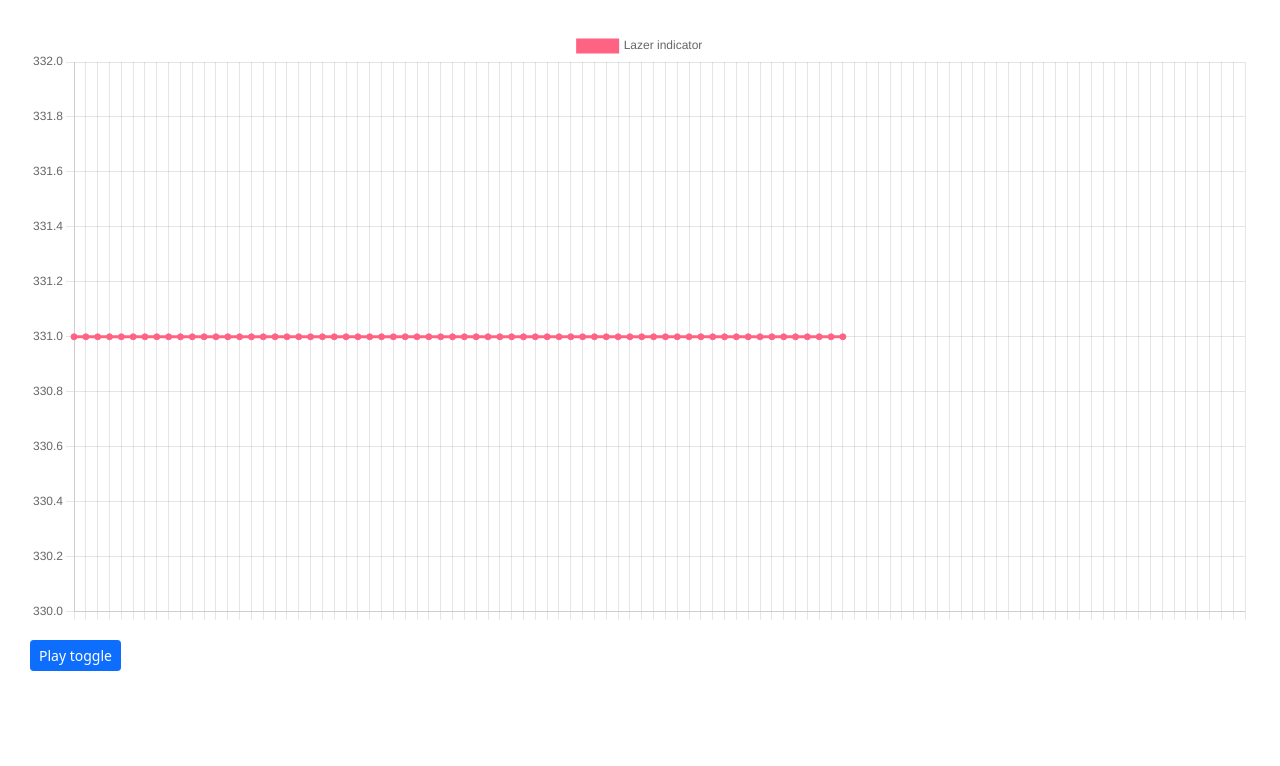
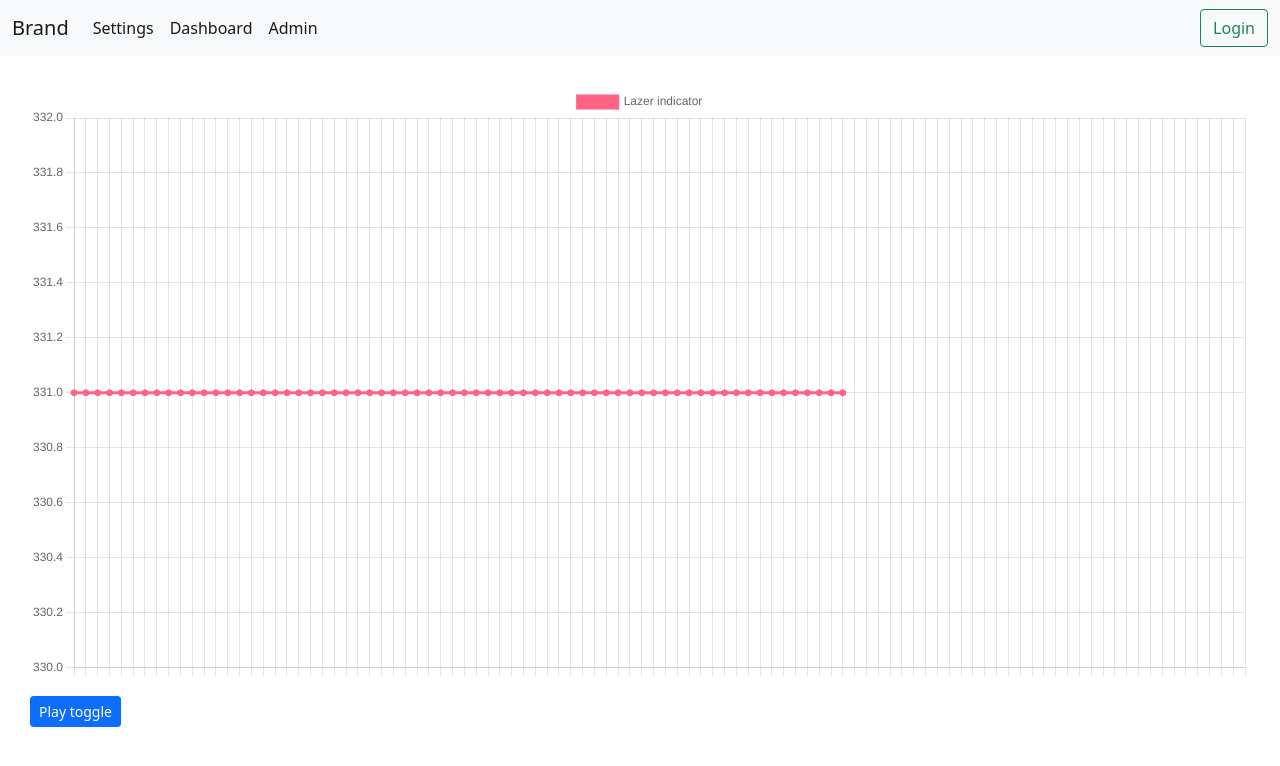
Before and after one commit to welcomehyunseo/flask-fetch-data-example, a Flask app: page /chart in a window 1280 px wide. Shown: the top 766 px of the page. Run offline with Flask 2, Linux system fonts and the light colour scheme.

Commit message:
apply style

```diff
--- a/templates/chart.html
+++ b/templates/chart.html
@@ -19,15 +19,44 @@
       integrity="sha384-ka7Sk0Gln4gmtz2MlQnikT1wXgYsOg+OMhuP+IlRH9sENBO0LRn5q+8nbTov4+1p"
       crossorigin="anonymous"
     ></script>
+    <link rel="stylesheet" href="css/chart.css" />
   </head>
-  <body style="margin: 30px">
-    <div id="field">
-      <canvas id="myChart"></canvas>
+  <body>
+    <nav class="navbar navbar-expand-lg navbar-light bg-light">
+      <div class="container-fluid">
+        <a class="navbar-brand" href="http://www.naver.com">Brand</a>
+        <div class="collapse navbar-collapse" id="navbarSupportedContent">
+          <ul class="navbar-nav me-auto mb-2 mb-lg-0">
+            <li class="nav-item">
+              <a class="nav-link active" aria-current="page" href="#"
+                >Settings
+              </a>
+            </li>
+            <li class="nav-item">
+              <a class="nav-link active" aria-current="page" href="#"
+                >Dashboard</a
+              >
+            </li>
+            <li class="nav-item">
+              <a class="nav-link active" aria-current="page" href="#">Admin</a>
+            </li>
+          </ul>
+          <button class="d-flex btn btn-outline-success" type="submit">
+            Login
+          </button>
+        </div>
+      </div>
+    </nav>
+
+    <div class="contents">
+      <div id="field">
+        <!-- <canvas id="myChart"></canvas> -->
+      </div>
+
+      <button type="button" id="play-toggle" class="btn btn-primary btn-sm">
+        Play toggle
+      </button>
     </div>
-
-    <button type="button" id="play-toggle" class="btn btn-primary btn-sm">
-      Play toggle
-    </button>
 
     <script>
       let playToggle = true;
--- /dev/null
+++ b/templates/css/chart.css
@@ -0,0 +1,3 @@
+.contents {
+  margin: 30px;
+}
```
